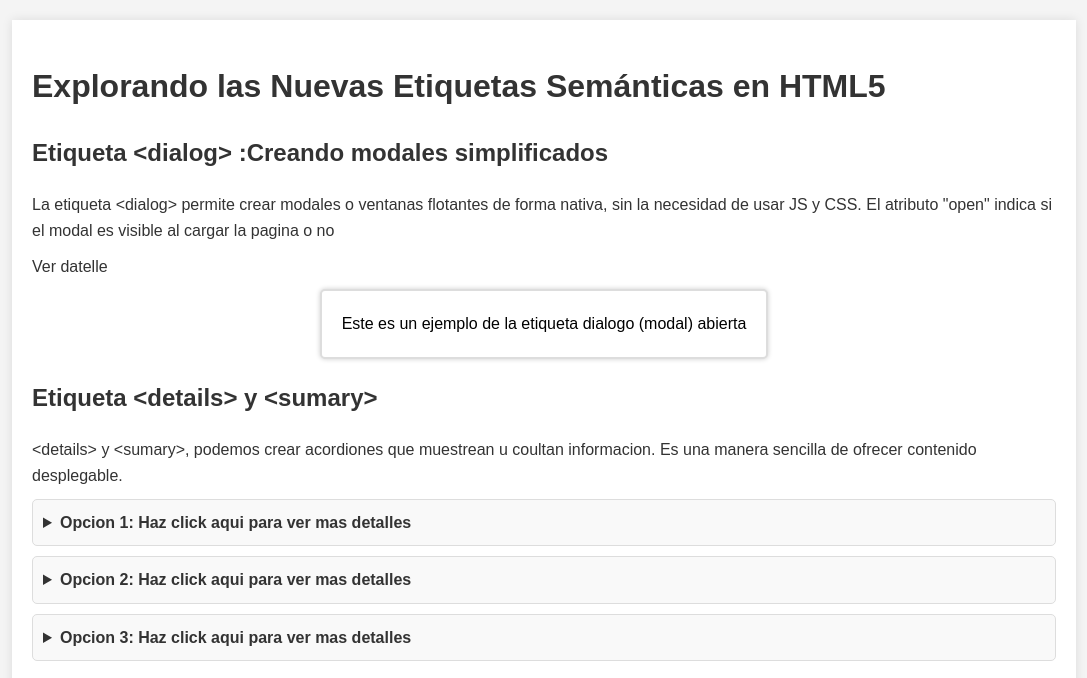
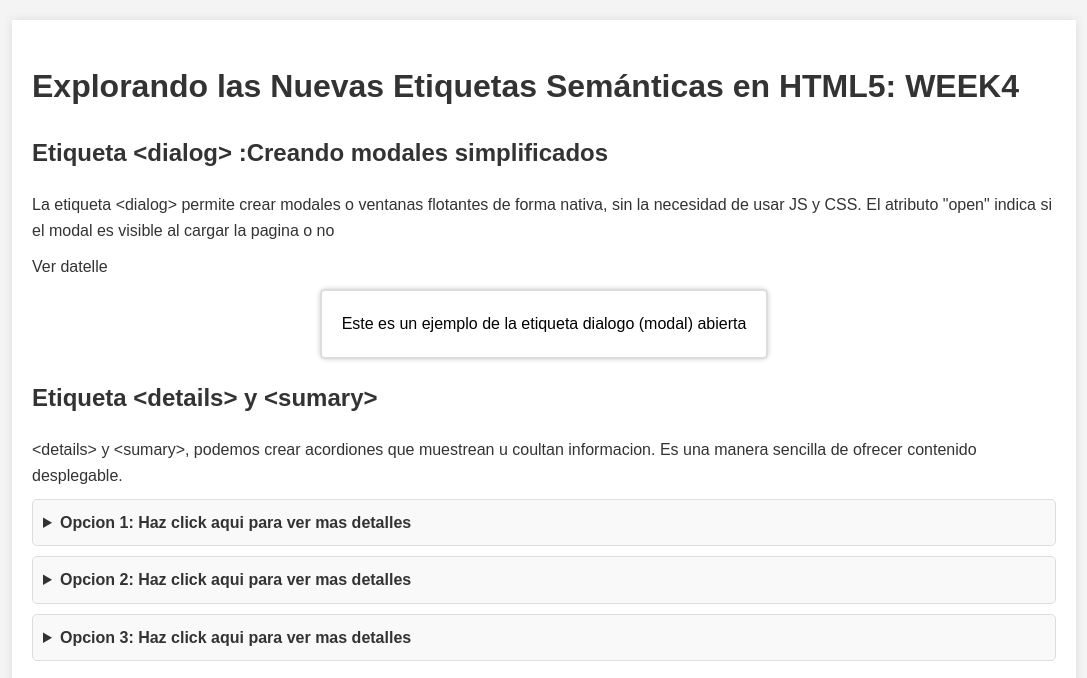
Before and after one commit to Juan2601/week4-monday, a plain HTML site: page index.html in a window 1280 px wide. Shown: the top 678 px of the page, without its empty margins (96-1183 px from the left). Drawn offline with Linux system fonts and the light colour scheme.

Commit message:
cambios en h1

```diff
--- a/index.html
+++ b/index.html
@@ -13,7 +13,7 @@
 
   <main>
 
-    <h1>Explorando las Nuevas Etiquetas Semánticas en HTML5</h1>
+    <h1>Explorando las Nuevas Etiquetas Semánticas en HTML5: WEEK4</h1>
 
     <section>
 
```
